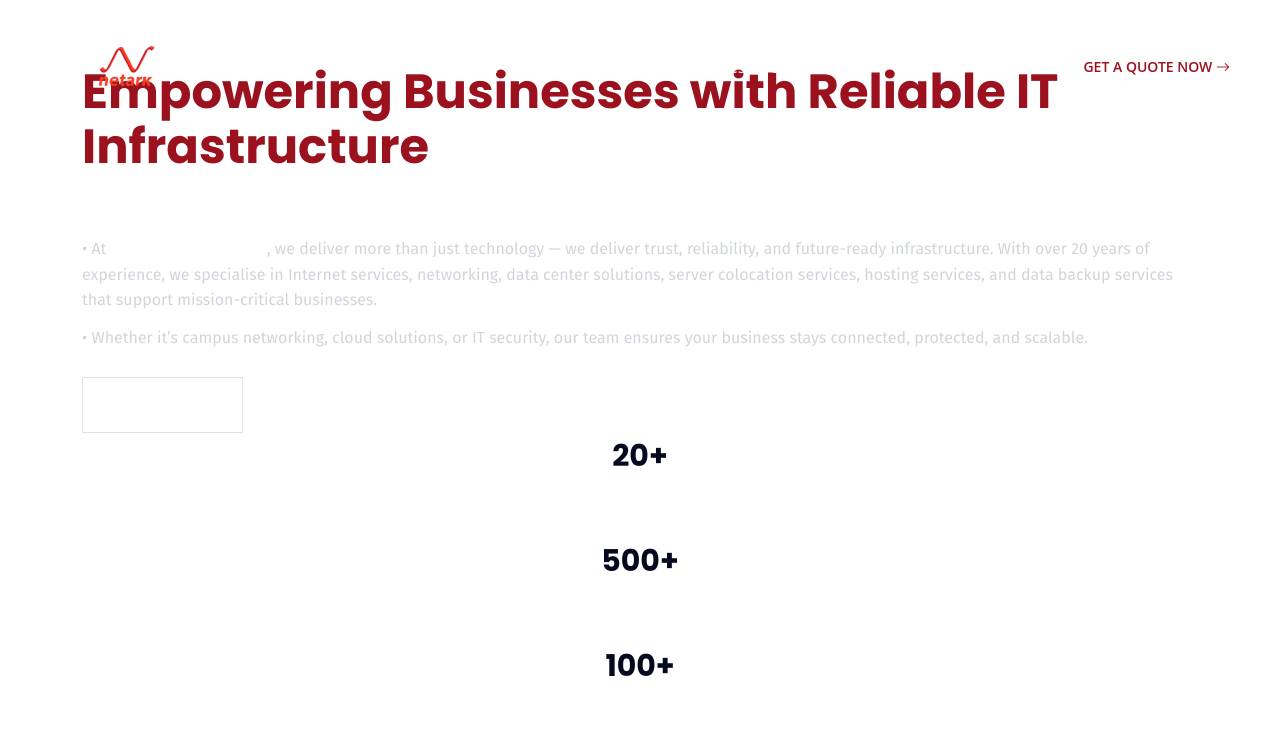
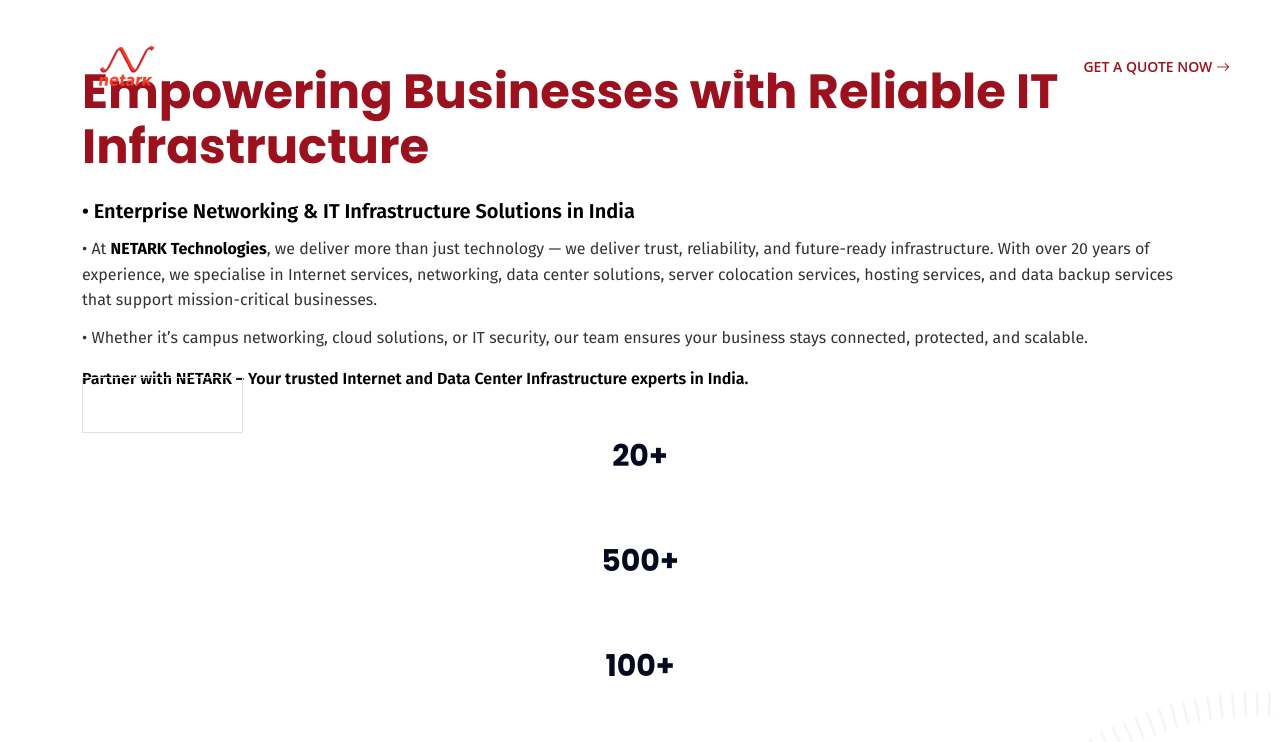
Before and after one commit to trendsandtactics/netark3, a React (Vite) app: page / in a window 1280 px wide. Shown: the top 742 px of the page. Built offline with nearby package versions, Linux system fonts and the light colour scheme; grey boxes are pictures that could not be loaded.

Commit message:
Update Home.jsx

```diff
--- a/src/Pages/Home.jsx
+++ b/src/Pages/Home.jsx
@@ -7,23 +7,23 @@
 const RUBY_RED = "#9B111E";
 
 const Home = () => {
-  // ✅ Full content to display in hero section
+  // ✅ Full hero content
   const heroText = `
     <ul style='list-style:none; padding-left:0; margin:0;'>
-      <li style='margin-bottom:12px; font-size:1.25rem; font-weight:600; color:#fff;'>
+      <li style='margin-bottom:12px; font-size:1.25rem; font-weight:600; color:#000;'>
         • Enterprise Networking & IT Infrastructure Solutions in India
       </li>
-      <li style='margin-bottom:12px; color:#d1d5db; line-height:1.6;'>
-        • At <strong style='color:#fff;'>NETARK Technologies</strong>, we deliver more than just technology —
+      <li style='margin-bottom:12px; color:#333; line-height:1.6;'>
+        • At <strong style='color:#000;'>NETARK Technologies</strong>, we deliver more than just technology —
         we deliver trust, reliability, and future-ready infrastructure. With over 20 years of experience,
         we specialise in Internet services, networking, data center solutions, server colocation services,
         hosting services, and data backup services that support mission-critical businesses.
       </li>
-      <li style='margin-bottom:12px; color:#d1d5db; line-height:1.6;'>
+      <li style='margin-bottom:12px; color:#333; line-height:1.6;'>
         • Whether it’s campus networking, cloud solutions, or IT security, our team ensures your business stays
         connected, protected, and scalable.
       </li>
-      <li style='margin-top:16px; font-weight:600; color:#fff;'>
+      <li style='margin-top:16px; font-weight:600; color:#000;'>
         Partner with NETARK – Your trusted Internet and Data Center Infrastructure experts in India.
       </li>
     </ul>
@@ -31,19 +31,14 @@
 
   return (
     <div className="home-page">
-      {/* ===== HERO SECTION ===== */}
+      {/* ===== HERO SECTION (with slideshow) ===== */}
       <Hero1
-        bgImg="/assets/images/hero-bg.png"
         SubTitle="NETARK Technologies"
         Title={`<span style='color:${RUBY_RED};'>Empowering Businesses with Reliable IT Infrastructure</span>`}
         Content={heroText}
         BtnText="EXPLORE SOLUTIONS"
         BtnLink="/about"
-        Image="/assets/images/hero-thumb.png"
       />
-
-      {/* ===== SPACING ===== */}
-      <div style={{ height: "80px" }}></div>
 
       {/* ===== ABOUT SECTION ===== */}
       <About1 />
@@ -60,8 +55,7 @@
       {/* ===== GLOBAL RUBY RED STYLING ===== */}
       <style>
         {`
-          span,
-          .section-title span {
+          span, .section-title span {
             color: ${RUBY_RED} !important;
           }
 
@@ -72,17 +66,9 @@
             transition: all 0.3s ease;
           }
 
-          .thm-btn:hover,
-          .hero-btn:hover,
-          .main-btn:hover {
+          .thm-btn:hover, .hero-btn:hover, .main-btn:hover {
             background-color: #7b0d16 !important;
             border-color: #7b0d16 !important;
-          }
-
-          .hero-area ul li {
-            list-style: none;
-            margin-bottom: 10px;
-            font-size: 1.1rem;
           }
         `}
       </style>
```
